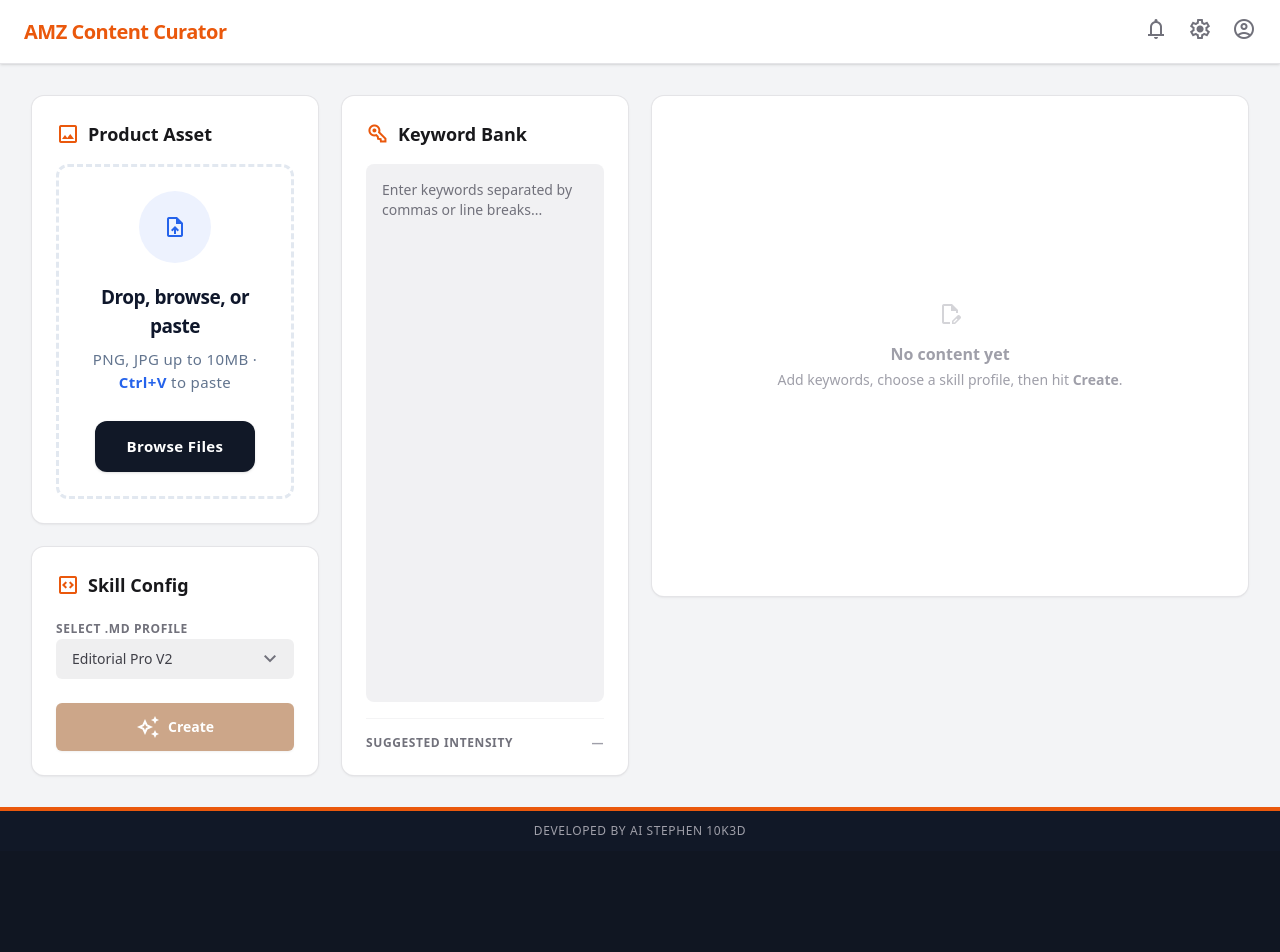
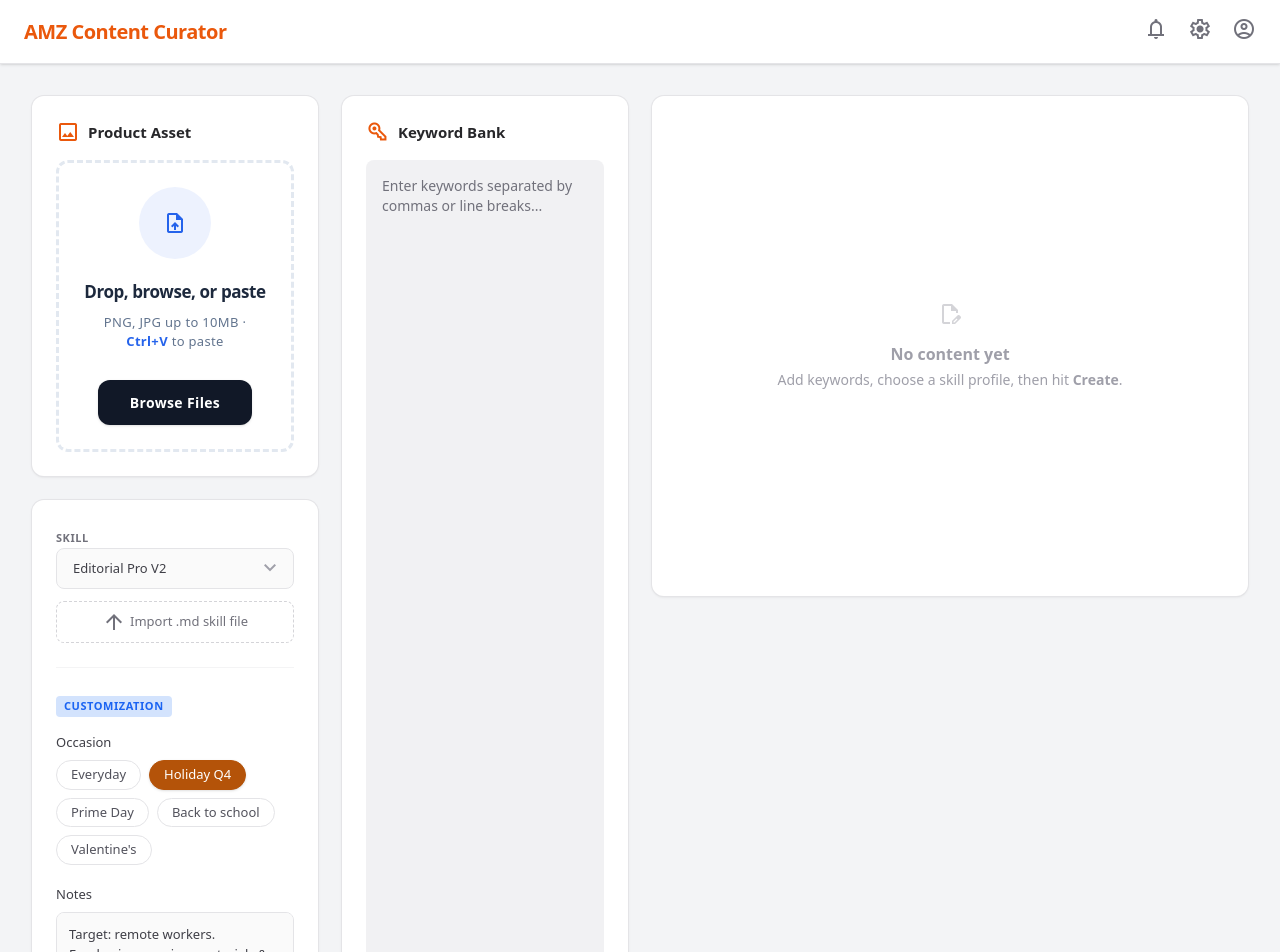
Before and after one commit to namkhanhxd56/antigravity, a Next.js app: page /content-curator in a window 1280 px wide. Shown: the top 952 px of the page. Before the commit the page ends 851 px from the top, so only its background shows below. Built offline with nearby package versions, Linux system fonts and the light colour scheme.

Commit message:
feat: refine ui typography, add skill import, and customization elements

```diff
--- a/src/app/(user)/content-curator/components/ContentCanvas.tsx
+++ b/src/app/(user)/content-curator/components/ContentCanvas.tsx
@@ -23,6 +23,7 @@ export default function ContentCanvas({ content, isGenerating }: ContentCanvasPr
   // Sync local state when new content arrives
   useEffect(() => {
     if (content) {
+      setTimeout(() => {
         setTitle(content.title ?? "");
         setBullets(
           content.bullets?.length
@@ -31,6 +32,7 @@ export default function ContentCanvas({ content, isGenerating }: ContentCanvasPr
         );
         setDescription(content.description ?? "");
         setSearchTerms(content.searchTerms ?? "");
+      }, 0);
     }
   }, [content]);
 
@@ -68,9 +70,9 @@ export default function ContentCanvas({ content, isGenerating }: ContentCanvasPr
 
       {/* Header */}
       <div className="mb-8 flex items-center justify-between">
-        <h1 className="text-2xl font-black text-zinc-900">Content Canvas</h1>
+        <h1 className="text-xl font-bold text-zinc-900">Content Canvas</h1>
         {content && !isGenerating && (
-          <div className="flex items-center gap-1.5 rounded-full bg-[#fed7aa] px-3 py-1 font-bold text-[#b45309] text-xs tracking-wide">
+          <div className="flex items-center gap-1.5 rounded-full bg-[#fed7aa] px-2.5 py-0.5 font-semibold text-[#b45309] text-[11px] tracking-wide">
             <span className="material-symbols-outlined text-[14px]">check_circle</span>
             AI OPTIMIZED
           </div>
@@ -86,7 +88,7 @@ export default function ContentCanvas({ content, isGenerating }: ContentCanvasPr
       {/* Product Title */}
       <div className="mb-8">
         <div className="mb-2 flex items-center justify-between">
-          <label className="font-bold text-zinc-900 text-sm">Product Title</label>
+          <label className="font-semibold text-zinc-800 text-[13px]">Product Title</label>
           <span className="text-xs text-zinc-400">
             {isGenerating ? "—" : `${title.length} / ${CONTENT_LIMITS.title}`}
           </span>
@@ -102,7 +104,7 @@ export default function ContentCanvas({ content, isGenerating }: ContentCanvasPr
             value={title}
             onChange={(e) => setTitle(e.target.value)}
             maxLength={CONTENT_LIMITS.title}
-            className="w-full rounded-lg bg-zinc-100/80 px-4 py-3.5 text-base font-bold text-zinc-800 focus:outline-none focus:ring-2 focus:ring-[#EA580C]"
+            className="w-full rounded-lg bg-zinc-100/80 px-3.5 py-3 text-[14px] font-medium text-zinc-800 focus:outline-none focus:ring-1 focus:ring-[#EA580C]"
             placeholder="Product title will appear here…"
           />
         )}
@@ -111,7 +113,7 @@ export default function ContentCanvas({ content, isGenerating }: ContentCanvasPr
       {/* Feature Bullets */}
       <div className="mb-8">
         <div className="mb-3 flex items-center justify-between">
-          <label className="font-bold text-zinc-900 text-sm">
+          <label className="font-semibold text-zinc-800 text-[13px]">
             Feature Bullets ({bullets.length}/{CONTENT_LIMITS.bulletMax})
           </label>
           {!isGenerating && (
@@ -155,7 +157,7 @@ export default function ContentCanvas({ content, isGenerating }: ContentCanvasPr
                 <textarea
                   value={bullet}
                   onChange={(e) => updateBullet(idx, e.target.value)}
-                  className="w-full min-h-[48px] resize-none bg-transparent py-2.5 pr-3 text-sm text-zinc-700 placeholder:text-zinc-400 focus:outline-none leading-relaxed"
+                  className="w-full min-h-[48px] resize-none bg-transparent py-2.5 pr-3 text-[13px] text-zinc-700 placeholder:text-zinc-400 focus:outline-none leading-relaxed"
                   rows={2}
                   spellCheck={false}
                   placeholder={`Bullet point ${idx + 1}…`}
@@ -169,7 +171,7 @@ export default function ContentCanvas({ content, isGenerating }: ContentCanvasPr
       {/* Product Description */}
       <div className="mb-8">
         <div className="mb-2 flex items-center justify-between">
-          <label className="font-bold text-zinc-900 text-sm">Product Description</label>
+          <label className="font-semibold text-zinc-800 text-[13px]">Product Description</label>
           <span className="text-xs text-zinc-400">
             {isGenerating ? "—" : `${description.length} / ${CONTENT_LIMITS.description}`}
           </span>
@@ -185,7 +187,7 @@ export default function ContentCanvas({ content, isGenerating }: ContentCanvasPr
             value={description}
             onChange={(e) => setDescription(e.target.value)}
             maxLength={CONTENT_LIMITS.description}
-            className="w-full min-h-[160px] resize-none rounded-lg bg-zinc-100/80 p-4 text-sm text-zinc-700 leading-relaxed focus:outline-none focus:ring-2 focus:ring-[#EA580C]"
+            className="w-full min-h-[160px] resize-none rounded-lg bg-zinc-100/80 p-3.5 text-[13px] text-zinc-700 leading-relaxed focus:outline-none focus:ring-1 focus:ring-[#EA580C]"
             spellCheck={false}
             placeholder="Product description will appear here…"
           />
@@ -195,7 +197,7 @@ export default function ContentCanvas({ content, isGenerating }: ContentCanvasPr
       {/* Generic Search Keywords */}
       <div>
         <div className="mb-2 flex items-center justify-between">
-          <label className="font-bold text-zinc-900 text-sm">Generic Search Keywords</label>
+          <label className="font-semibold text-zinc-800 text-[13px]">Generic Search Keywords</label>
           <span className="text-xs text-zinc-400">
             {isGenerating ? "—" : `${searchTerms.length} / ${CONTENT_LIMITS.searchTerms}`}
           </span>
@@ -209,7 +211,7 @@ export default function ContentCanvas({ content, isGenerating }: ContentCanvasPr
             value={searchTerms}
             onChange={(e) => setSearchTerms(e.target.value)}
             maxLength={CONTENT_LIMITS.searchTerms}
-            className="w-full min-h-[60px] resize-none rounded-lg bg-zinc-200/60 p-3.5 text-sm text-zinc-700 focus:outline-none focus:ring-2 focus:ring-[#EA580C]"
+            className="w-full min-h-[60px] resize-none rounded-lg bg-zinc-200/60 p-3 text-[13px] text-zinc-700 focus:outline-none focus:ring-1 focus:ring-[#EA580C]"
             spellCheck={false}
             placeholder="space-separated search terms…"
           />
--- /dev/null
+++ b/src/app/(user)/content-curator/components/CustomizationContent.tsx
@@ -0,0 +1,58 @@
+interface CustomizationContentProps {
+  occasion: string;
+  setOccasion: (occ: string) => void;
+  notes: string;
+  setNotes: (notes: string) => void;
+}
+
+export default function CustomizationContent({
+  occasion,
+  setOccasion,
+  notes,
+  setNotes,
+}: CustomizationContentProps) {
+  const occasionOptions = ["Everyday", "Holiday Q4", "Prime Day", "Back to school", "Valentine's"];
+
+  return (
+    <div className="mb-6">
+      <div className="inline-block bg-[#D3E3FD] px-2 py-0.5 rounded-sm mb-4">
+        <h3 className="text-[11px] font-bold tracking-wider text-[#1B64F2] uppercase">
+          CUSTOMIZATION
+        </h3>
+      </div>
+
+      <div className="mb-5">
+        <label className="block text-[13px] font-medium text-zinc-700 mb-2">
+          Occasion
+        </label>
+        <div className="flex flex-wrap gap-2">
+          {occasionOptions.map(opt => (
+            <button
+              key={opt}
+              onClick={() => setOccasion(opt)}
+              className={`rounded-full border px-3.5 py-1 text-[13px] font-medium transition-colors ${
+                occasion === opt
+                  ? "border-[#B45309] bg-[#B45309] text-white shadow-sm"
+                  : "border-zinc-200 bg-white text-zinc-600 hover:bg-zinc-50"
+              }`}
+            >
+              {opt}
+            </button>
+          ))}
+        </div>
+      </div>
+
+      <div>
+        <label className="block text-[13px] font-medium text-zinc-700 mb-2 mt-4">
+          Notes
+        </label>
+        <textarea
+          value={notes}
+          onChange={(e) => setNotes(e.target.value)}
+          className="w-full resize-none rounded-lg border border-zinc-200 bg-zinc-50 p-3 text-[13px] text-zinc-700 focus:border-[#EA580C] focus:ring-1 focus:ring-[#EA580C] outline-none min-h-[80px]"
+          spellCheck={false}
+        />
+      </div>
+    </div>
+  );
+}
--- a/src/app/(user)/content-curator/components/KeywordBank.tsx
+++ b/src/app/(user)/content-curator/components/KeywordBank.tsx
@@ -23,7 +23,7 @@ export default function KeywordBank({ value, onChange }: KeywordBankProps) {
     <div className="flex h-full flex-col rounded-xl bg-white p-6 shadow-sm ring-1 ring-zinc-200">
       <div className="mb-4 flex items-center gap-2">
         <span className="material-symbols-outlined text-[#EA580C] rotate-45 transform">key</span>
-        <h2 className="text-lg font-bold text-zinc-900">Keyword Bank</h2>
+        <h2 className="text-[15px] font-semibold text-zinc-800">Keyword Bank</h2>
       </div>
 
       <div className="flex-1">
@@ -36,7 +36,7 @@ export default function KeywordBank({ value, onChange }: KeywordBankProps) {
         />
       </div>
 
-      <div className="mt-4 flex items-center justify-between border-t border-zinc-100 pt-4 text-xs font-bold tracking-wider">
+      <div className="mt-4 flex items-center justify-between border-t border-zinc-100 pt-4 text-[11px] font-semibold tracking-wider">
         <span className="text-zinc-500">SUGGESTED INTENSITY</span>
         <span className={intensityColor}>
           {intensity}{keywordCount > 0 ? ` (${keywordCount})` : ""}
--- a/src/app/(user)/content-curator/components/ProductAsset.tsx
+++ b/src/app/(user)/content-curator/components/ProductAsset.tsx
@@ -13,7 +13,7 @@ export default function ProductAsset() {
     <div className="flex flex-col rounded-xl bg-white p-6 shadow-sm ring-1 ring-zinc-200">
       <div className="mb-4 flex items-center gap-2">
         <span className="material-symbols-outlined text-[#EA580C]">image</span>
-        <h2 className="text-lg font-bold text-zinc-900">Product Asset</h2>
+        <h2 className="text-[15px] font-semibold text-zinc-800">Product Asset</h2>
       </div>
 
       {/* Upload Zone */}
@@ -31,17 +31,17 @@ export default function ProductAsset() {
         </div>
 
         {/* Text */}
-        <h3 className="mb-2 text-[19px] font-bold tracking-tight text-slate-900">
+        <h3 className="mb-2 text-[17px] font-semibold tracking-tight text-slate-800">
           Drop, browse, or paste
         </h3>
-        <p className="mb-7 text-[15px] font-medium text-slate-500 tracking-wide">
-          PNG, JPG up to 10MB &middot; <span className="font-bold text-[#2563EB]">Ctrl+V</span> to paste
+        <p className="mb-7 text-[13px] font-medium text-slate-500 tracking-wide">
+          PNG, JPG up to 10MB &middot; <span className="font-semibold text-[#2563EB]">Ctrl+V</span> to paste
         </p>
 
         {/* Button */}
         <button
           onClick={handleBrowseClick}
-          className="rounded-xl bg-[#111827] px-8 py-3.5 text-[15px] font-bold tracking-wide text-white shadow-sm transition-all hover:bg-black active:scale-[0.98]"
+          className="rounded-xl bg-[#111827] px-8 py-3 text-[14px] font-semibold tracking-wide text-white shadow-sm transition-all hover:bg-black active:scale-[0.98]"
         >
           Browse Files
         </button>
--- a/src/app/(user)/content-curator/components/SkillConfig.tsx
+++ b/src/app/(user)/content-curator/components/SkillConfig.tsx
@@ -1,4 +1,6 @@
+import { useState, useRef } from "react";
 import { SKILL_OPTIONS, type SkillOption } from "../lib/types";
+import CustomizationContent from "./CustomizationContent";
 
 interface SkillConfigProps {
   selectedSkill: SkillOption;
@@ -15,22 +17,49 @@ export default function SkillConfig({
   isGenerating,
   canGenerate,
 }: SkillConfigProps) {
+  const [occasion, setOccasion] = useState<string>("Holiday Q4");
+  const [notes, setNotes] = useState<string>("Target: remote workers. Emphasize premium materials & minimalist design.");
+  const fileInputRef = useRef<HTMLInputElement>(null);
+
+  const handleImportClick = () => {
+    fileInputRef.current?.click();
+  };
+
+  const handleFileChange = async (e: React.ChangeEvent<HTMLInputElement>) => {
+    const file = e.target.files?.[0];
+    if (!file) return;
+
+    const formData = new FormData();
+    formData.append("file", file);
+
+    try {
+      await fetch('/api/upload-skill', {
+        method: 'POST',
+        body: formData
+      });
+      alert(`Imported ${file.name} successfully!`);
+    } catch {
+      console.error("Upload failed");
+    }
+
+    if (fileInputRef.current) {
+      fileInputRef.current.value = '';
+    }
+  };
+
   return (
     <div className="flex flex-col rounded-xl bg-white p-6 shadow-sm ring-1 ring-zinc-200">
-      <div className="mb-4 flex items-center gap-2">
-        <span className="material-symbols-outlined text-[#EA580C]">code_blocks</span>
-        <h2 className="text-lg font-bold text-zinc-900">Skill Config</h2>
-      </div>
 
-      <div className="mb-6 space-y-2">
-        <label className="text-xs font-bold tracking-wider text-zinc-500">
-          SELECT .MD PROFILE
+      {/* Skill Dropdown & Import */}
+      <div className="mb-6 space-y-3">
+        <label className="text-[11px] font-semibold tracking-wider text-zinc-500 uppercase">
+          SKILL
         </label>
         <div className="relative">
           <select
             value={selectedSkill}
             onChange={(e) => onSkillChange(e.target.value as SkillOption)}
-            className="w-full appearance-none rounded-md border-0 bg-zinc-200/60 py-2.5 pl-4 pr-10 text-sm font-medium text-zinc-700 focus:ring-2 focus:ring-[#EA580C] outline-none transition-shadow"
+            className="w-full appearance-none rounded-lg border border-zinc-200 bg-zinc-50 py-2.5 pl-4 pr-10 text-[13px] font-medium text-zinc-700 focus:border-[#EA580C] focus:ring-1 focus:ring-[#EA580C] outline-none"
           >
             {SKILL_OPTIONS.map((opt) => (
               <option key={opt.value} value={opt.value}>
@@ -39,25 +68,53 @@ export default function SkillConfig({
             ))}
           </select>
           <div className="pointer-events-none absolute inset-y-0 right-0 flex items-center pr-3">
-            <span className="material-symbols-outlined text-zinc-500 text-sm">expand_more</span>
+            <span className="material-symbols-outlined text-zinc-400 text-lg">expand_more</span>
           </div>
         </div>
+
+        <input
+          type="file"
+          ref={fileInputRef}
+          className="hidden"
+          accept=".md"
+          onChange={handleFileChange}
+        />
+        <button
+          onClick={handleImportClick}
+          className="w-full rounded-lg border border-dashed border-zinc-300 py-2 text-[13px] font-medium text-zinc-500 hover:border-zinc-400 hover:text-zinc-700 hover:bg-zinc-50 transition-colors flex items-center justify-center gap-1"
+        >
+          <span className="material-symbols-outlined text-[16px]">arrow_upward</span>
+          Import .md skill file
+        </button>
       </div>
 
+      <hr className="mb-6 border-zinc-100" />
+
+      {/* Customization (placeholder component) */}
+      <CustomizationContent
+        occasion={occasion}
+        setOccasion={setOccasion}
+        notes={notes}
+        setNotes={setNotes}
+      />
+
+      <hr className="mb-6 border-zinc-100 mt-2" />
+
+      {/* Generate Button */}
       <button
         onClick={onGenerate}
         disabled={isGenerating || !canGenerate}
-        className="flex w-full items-center justify-center gap-2 rounded-md bg-[#9a5015] py-3 text-sm font-bold text-white shadow-sm transition-all hover:bg-[#864410] active:scale-[0.98] disabled:opacity-50 disabled:cursor-not-allowed disabled:active:scale-100"
+        className="flex w-full items-center justify-center gap-2 rounded-lg bg-[#B45309] py-3 text-[15px] font-medium text-white shadow-sm transition-all hover:bg-[#92400e] active:scale-[0.98] disabled:opacity-50 disabled:cursor-not-allowed disabled:active:scale-100"
       >
         {isGenerating ? (
           <>
-            <span className="material-symbols-outlined animate-spin text-base">progress_activity</span>
+            <span className="material-symbols-outlined animate-spin text-[18px]">progress_activity</span>
             Generating…
           </>
         ) : (
           <>
-            <span className="material-symbols-outlined text-base">auto_awesome</span>
-            Create
+            <span className="material-symbols-outlined text-[18px]">auto_awesome</span>
+            Generate content
           </>
         )}
       </button>
--- a/src/app/(user)/content-curator/layout.tsx
+++ b/src/app/(user)/content-curator/layout.tsx
@@ -41,7 +41,7 @@ export default function ContentCuratorLayout({
 
       {/* Footer */}
       <footer className="shrink-0 border-t-4 border-[#EA580C] bg-[#111827] py-3 text-center text-xs font-medium tracking-wider text-zinc-400">
-        DEVELOPED BY AI STEPHEN 10K3D
+        Created by Stephen 10K3D with AI assistance
       </footer>
     </div>
   );
--- /dev/null
+++ b/src/app/api/upload-skill/route.ts
@@ -0,0 +1,43 @@
+import { NextResponse } from 'next/server';
+import { writeFile, mkdir } from 'fs/promises';
+import { join } from 'path';
+import { existsSync } from 'fs';
+
+export async function POST(request: Request) {
+  try {
+    const formData = await request.formData();
+    const file = formData.get('file') as File;
+
+    if (!file) {
+      return NextResponse.json(
+        { error: 'No file received.' },
+        { status: 400 }
+      );
+    }
+
+    const bytes = await file.arrayBuffer();
+    const buffer = Buffer.from(bytes);
+
+    // Save to the `skills` directory in project root
+    const uploadDir = join(process.cwd(), 'skills');
+
+    // Ensure directory exists
+    if (!existsSync(uploadDir)) {
+      await mkdir(uploadDir, { recursive: true });
+    }
+
+    const filepath = join(uploadDir, file.name);
+    await writeFile(filepath, buffer);
+
+    return NextResponse.json({
+      success: true,
+      message: `Successfully uploaded ${file.name}`,
+    });
+  } catch (error) {
+    console.error('Error uploading file:', error);
+    return NextResponse.json(
+      { error: 'Internal Server Error' },
+      { status: 500 }
+    );
+  }
+}
```
Lines whose indentation alone changed are shown as unchanged.
